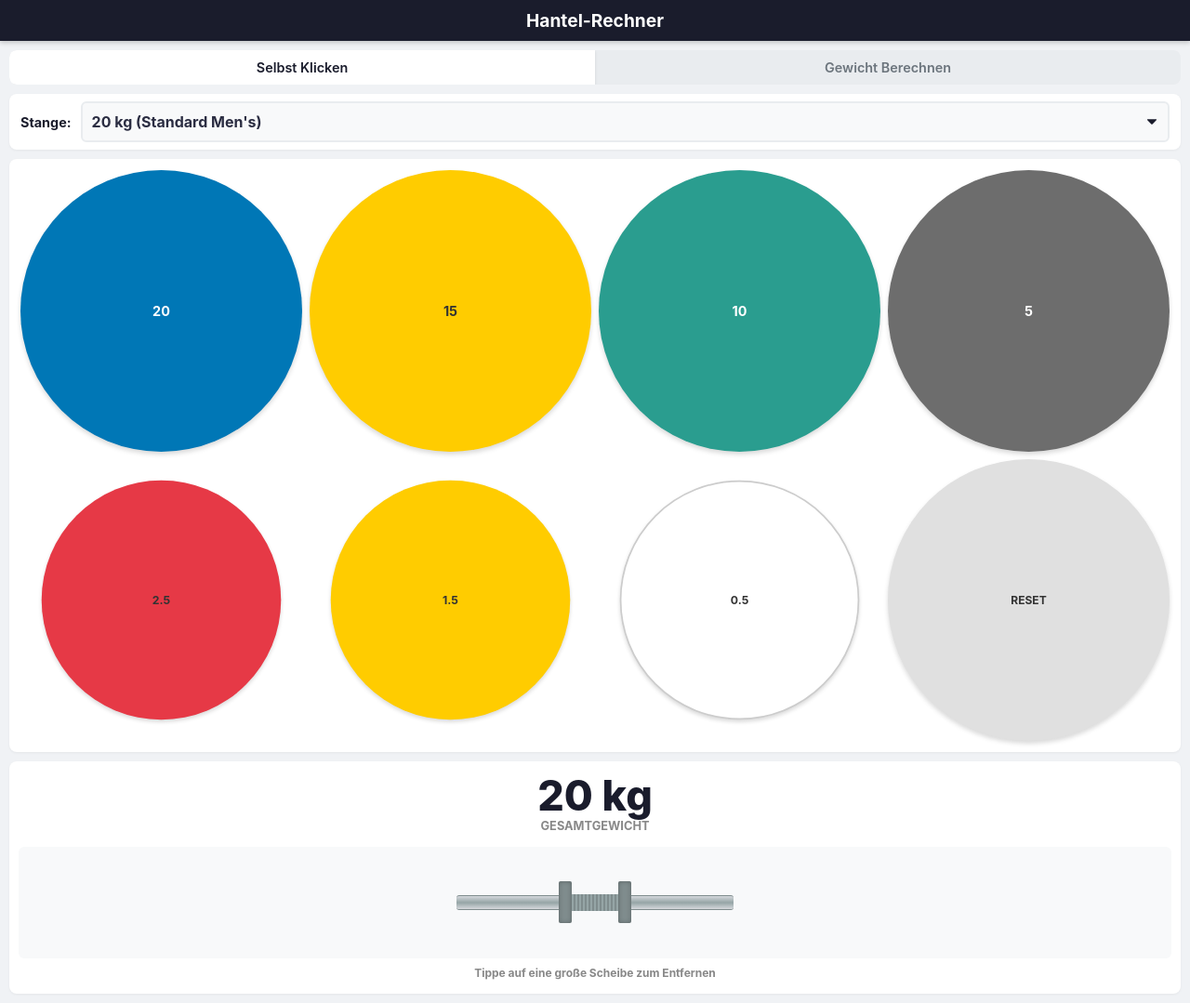
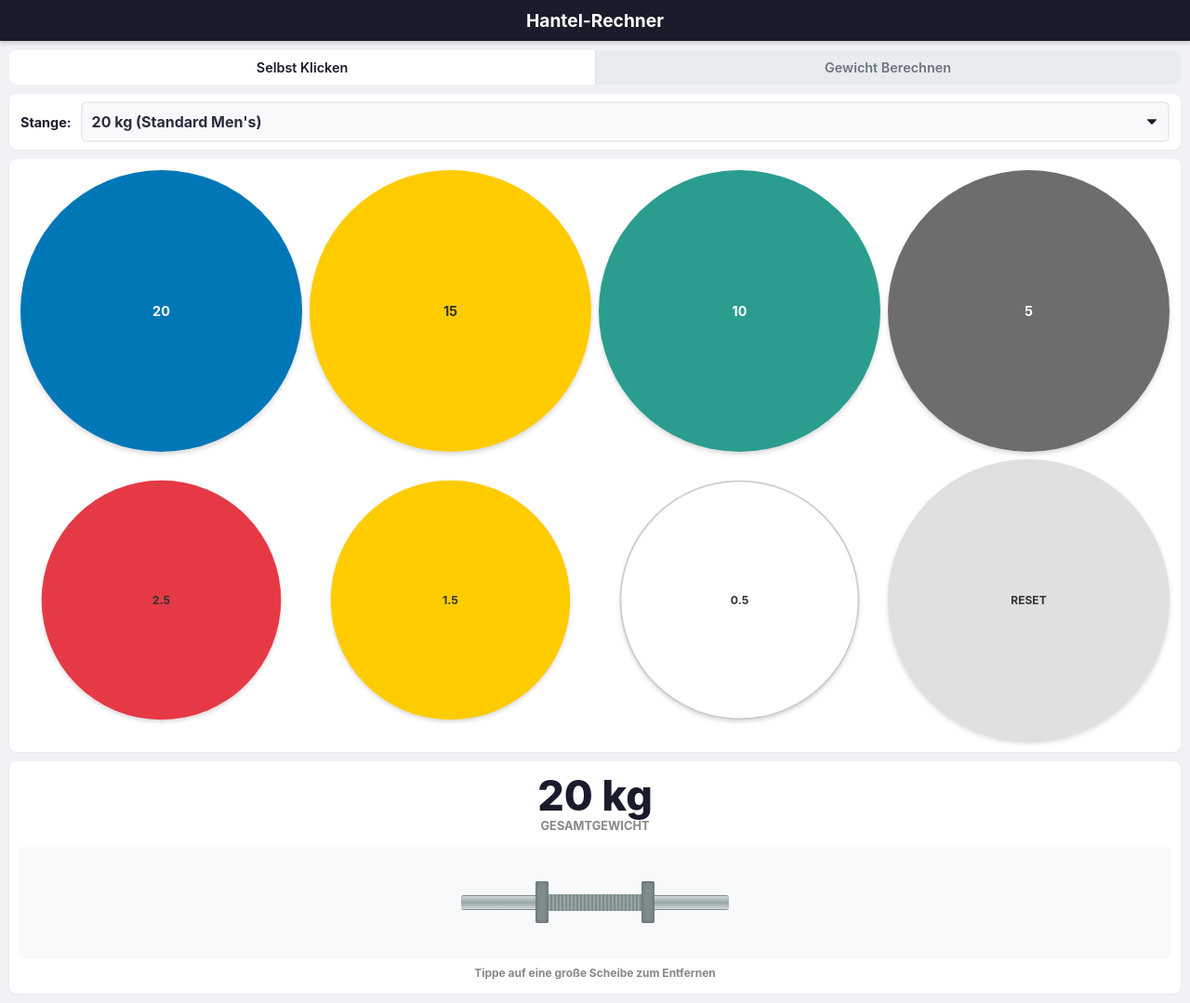
Before and after one commit to Spraddl13/Platify, a plain HTML site: page index.html in a window 1280 px wide. Shown: the whole page at 93% size. Drawn offline with Linux system fonts and the light colour scheme.

Commit message:
Update index.html

```diff
--- a/index.html
+++ b/index.html
@@ -195,7 +195,7 @@
         /* Die Scheibenaufnahme (Sleeve) als sichtbares Element */
         .sleeve-wrapper {
             position: relative;
-            width: 110px; /* Länge der Aufnahme */
+            width: 80px; /* Länge der Aufnahme */
             height: 100px;
             display: flex;
             align-items: center;
@@ -228,7 +228,7 @@
 
         /* Griffstück und innerer Kragen */
         .shaft {
-            width: 50px;
+            width: 100px;
             height: 18px;
             background: repeating-linear-gradient(90deg, #95a5a6, #95a5a6 2px, #7f8c8d 2px, #7f8c8d 4px);
             z-index: 1;
```
